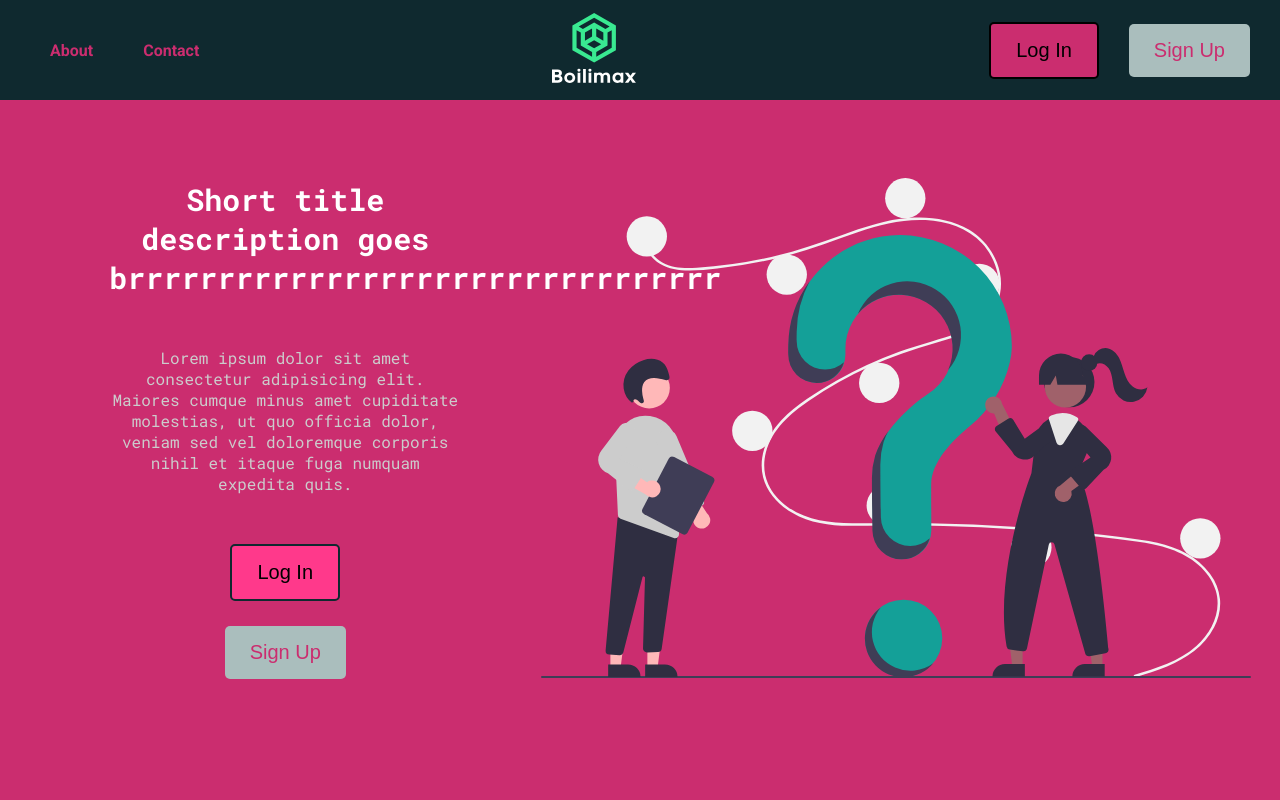
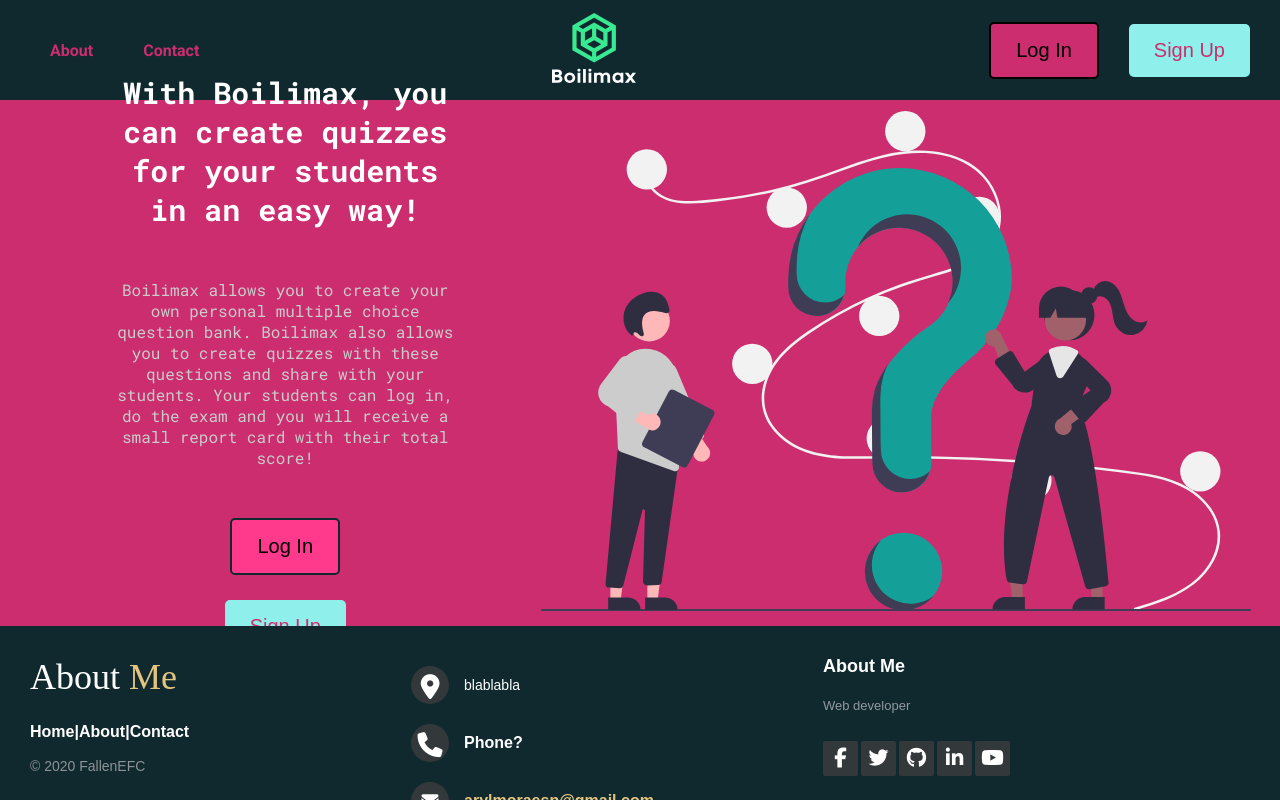
Before and after one commit to Fallenefc/questions-app, a React (Create React App) app in the folder client/: page / in a window 1280 px wide. Built offline with nearby package versions, Linux system fonts and the light colour scheme; no server answers.

Commit message:
style: added some responsiveness to the landing page

```diff
--- a/client/src/Assets/styles/global.css
+++ b/client/src/Assets/styles/global.css
@@ -6,7 +6,7 @@
 	--color-secondary: #14A098;
 	--color-secondary-dark: #0F292F;
 	--color-secondary-darker: #071316;
-	--color-secondary-light: #aabebd;
+	--color-secondary-light: #8ff0eb;
 }
 
 * {
--- a/client/src/Pages/Landing/Landing.tsx
+++ b/client/src/Pages/Landing/Landing.tsx
@@ -8,9 +8,11 @@
 
   const history = useHistory();
 
-  const handleClick = () => {
-    history.push({pathname: '/login'})
+  const handleClick = (event: any) => {
+    event.target.name === 'login' ? history.push({pathname: '/login'}) : history.push({pathname: '/signup'});
   }
+
+  const title = 'Boilimax';
 
   return (
     <div className='landing-page'>
@@ -24,16 +26,16 @@
             <img src={logo} height='70px'></img>
           </div>
           <div className='right-content'>
-            <button className='login-btn'>Log In</button>
-            <button className='signup-btn'>Sign Up</button>
+            <button className='login-btn' name='login' onClick={handleClick}>Log In</button>
+            <button className='signup-btn' name='signup' onClick={handleClick}>Sign Up</button>
           </div>
         </div>
         <div className='landing-content'>
           <div className='landing-text'>
-            <h2>Short title description goes brrrrrrrrrrrrrrrrrrrrrrrrrrrrrrrrr</h2>
-            <p>Lorem ipsum dolor sit amet consectetur adipisicing elit. Maiores cumque minus amet cupiditate molestias, ut quo officia dolor, veniam sed vel doloremque corporis nihil et itaque fuga numquam expedita quis.</p>
-            <button className='login-btn' id="bottom-login">Log In</button>
-            <button className='signup-btn'>Sign Up</button>
+            <h2>With {title}, you can create quizzes for your students in an easy way!</h2>
+            <p>{title} allows you to create your own personal multiple choice question bank. {title} also allows you to create quizzes with these questions and share with your students. Your students can log in, do the exam and you will receive a small report card with their total score!</p>
+            <button className='login-btn' id="bottom-login" name='login' onClick={handleClick}>Log In</button>
+            <button className='signup-btn' name='signup' onClick={handleClick}>Sign Up</button>
           </div>
           <div className='landing-image'>
             <img src={landingHero} height='500px'></img>
@@ -69,7 +71,7 @@
         <div>
           <i className="fa fa-envelope"></i>
           <p>
-            <a href="mailto:support@eduonix.com">arylmoraesn@gmail.com</a>
+            <a href="mailto:arylmoraesn@gmail.com">arylmoraesn@gmail.com</a>
           </p>
         </div>
       </div>
@@ -99,18 +101,5 @@
         </footer>
       </div>
     </div>
-    /* // <div className="landing-page">
-    //   <div className="landing-container">
-    //     <div className="landing-logo">
-    //       <p>Exam App Name</p>
-    //       <img src={landingLogo} width="100%" height="50%"></img>
-    //     </div>
-    //     <div className='login-or-signup'>
-    //       <h1>Hello!</h1>
-    //       <button onClick={handleClick}>Sign In</button>
-    //       <h2>No account? <span>Create one</span></h2>
-    //     </div>
-    //   </div>
-    // </div> */
   );
 }
--- a/client/src/Pages/Landing/styles.css
+++ b/client/src/Pages/Landing/styles.css
@@ -12,7 +12,7 @@
 
 .landing-container {
   width: 100%;
-  height: 100%;
+  height: 73%;
   display: flex;
   flex-direction: column;
   background-color: var(--color-primary);
@@ -142,8 +142,9 @@
 
 footer{
 	/* position: fixed; */
-  bottom: 0;
+  /* bottom: 0; */
   min-height: 250px;
+  height: 12%;
 }
 
 footer:hover {
@@ -163,8 +164,8 @@
 	width: 100%;
 	text-align: left;
 	font: bold 16px sans-serif;
-	padding: 20px 20px 30px 20px;
-	margin-top: 80px;
+	padding: 30px 30px 40px 30px;
+  /* margin-top: 50px; */
 }
 
 .footer-distributed .footer-left,
```
